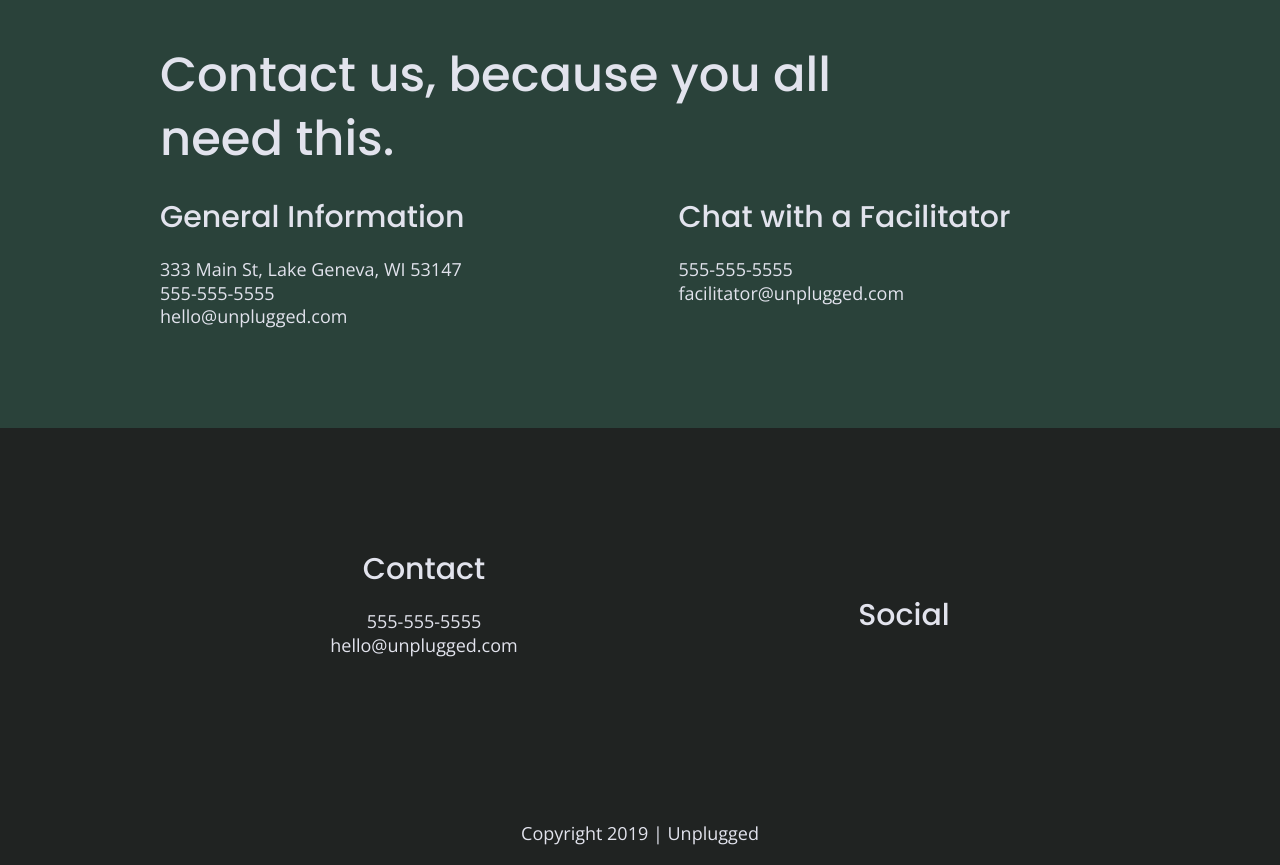
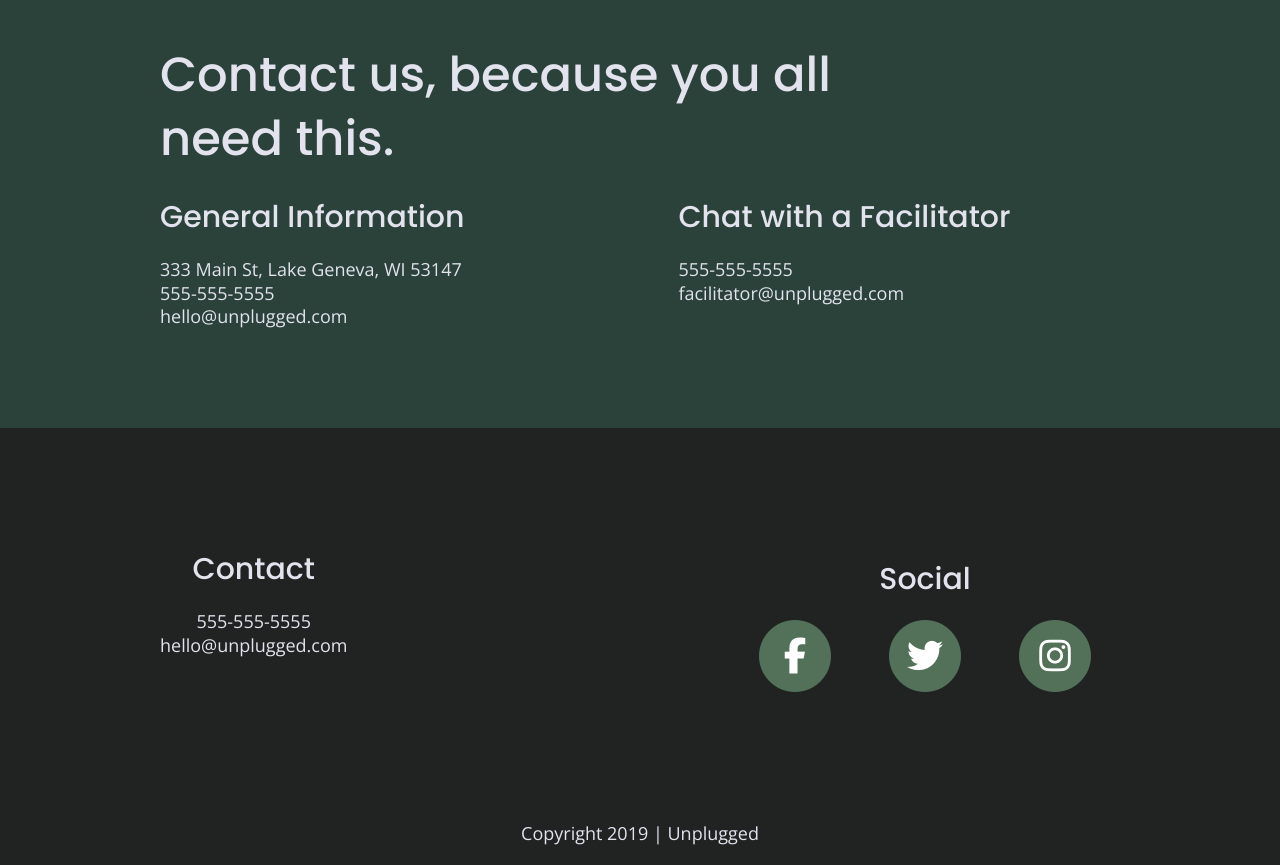
Before and after one commit to wolfmary/unplugged-retreat, a website: page about/index.html in a window 1280 px wide. Shown: the part 1197-2062 px from the top of the page. Drawn offline with nearby package versions, Linux system fonts and the light colour scheme.

Commit message:
Add social media icons and styling

```diff
--- a/about/index.html
+++ b/about/index.html
@@ -119,13 +119,28 @@
                          <h4> Social </h4>
                          <div class="social-icons">
                               <p>
-                                   <a href="http://www.facebook.com" target="_blank"></a>
+                                   <a href="http://www.facebook.com" target="_blank">
+                                        <span class= "fa-stack fa-2x">
+                                             <i class="fas fa-circle fa-stack-2x" style="color:#527158"></i>
+                                             <i class="fab fa-facebook-f fa-stack-1x fa-inverse"></i>
+                                        </span>
+                                   </a>
                               </p>
                               <p>
-                                   <a href="http://www.twitter.com" target="_blank"></a>
+                                   <a href="http://www.twitter.com" target="_blank">
+                                        <span class= "fa-stack fa-2x">
+                                             <i class="fas fa-circle fa-stack-2x" style="color:#527158"></i>
+                                             <i class="fab fa-twitter fa-stack-1x fa-inverse"></i>
+                                        </span>
+                                   </a>
                               </p>
                               <p>
-                                   <a href="http://www.instagram.com" target="_blank"></a>
+                                   <a href="http://www.instagram.com" target="_blank">
+                                        <span class= "fa-stack fa-2x">
+                                             <i class="fas fa-circle fa-stack-2x" style="color:#527158"></i>
+                                             <i class="fab fa-instagram fa-stack-1x fa-inverse"></i>
+                                        </span>
+                                   </a>
                               </p>
                          </div>
                     </div>
--- a/css/main.css
+++ b/css/main.css
@@ -234,13 +234,13 @@ footer address {
 
 footer .social-icons {
      display: flex;
-     justify-content: space-around;
+     justify-content: space-between;
      align-items: center;
 }
 
 footer .social-icons p {
      display: flex;
-     justify-content: center;
+     justify-content: space-between;
      align-items: center;
 }
 
@@ -684,12 +684,12 @@ FAQ main styles M
           align-items: center;
      }
 
-     footer .contact {
-
+     footer .contact p {
+          line-height: 1.285;
      }
 
-     footer .contact p {
-          line-height: 1.285;
+     footer .social span {
+          padding: 0 20px;
      }
 
      footer .copyright {
@@ -724,10 +724,9 @@ FAQ main styles M
           width: 78%;
      }
 
-     .contact-content {
+     .contact-section .contact-content {
           display: flex;
           justify-content: space-between;
-          align-items: flex-start;
      }
 
 /* ==================================================
@@ -863,7 +862,7 @@ FAQ main styles M
 
      footer .footer-content {
           display: flex;
-          justify-content: space-around;
+          justify-content: space-between;
           align-items: center;
      }
 
```
Also changed, not shown: faq/index.html (+18 -3 lines), index.html (+18 -3 lines).
